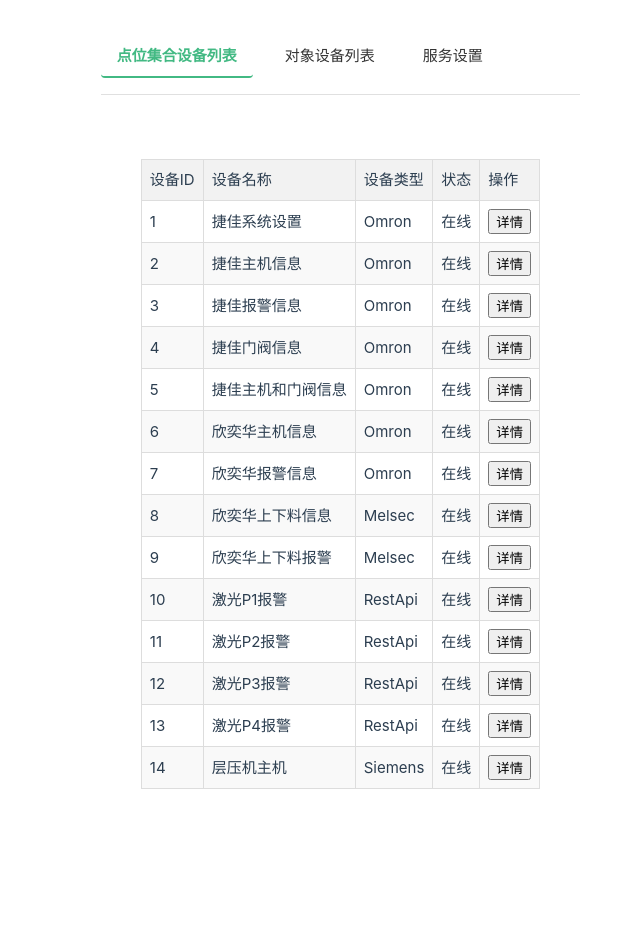
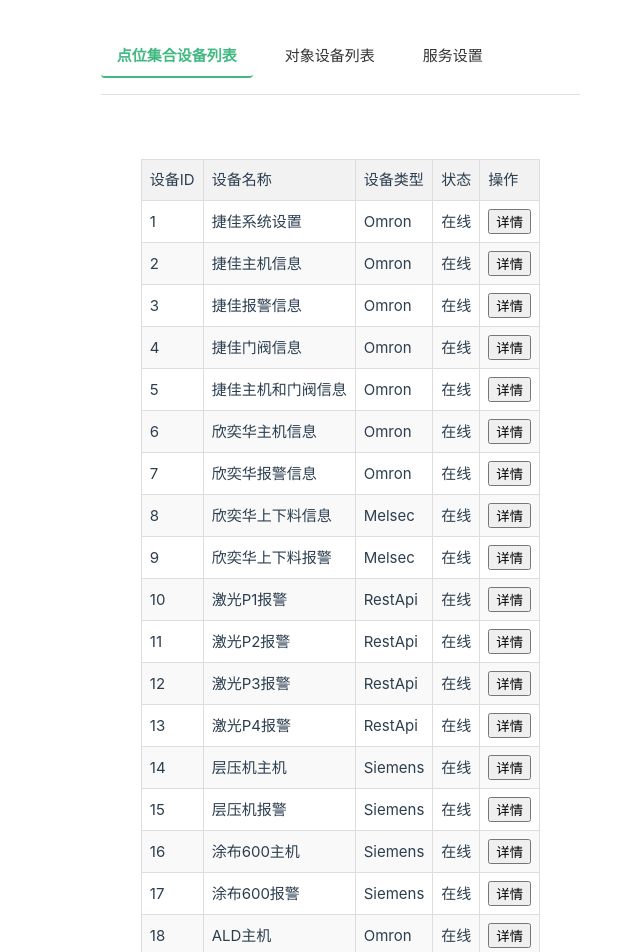
Before and after one commit to KaelTian/remoteclientdemo, a Vue app: page / in a window 1280 px wide. Shown: the top 952 px of the page, without its empty margins (40-680 px from the left). Built offline with nearby package versions, Linux system fonts and the light colour scheme.

Commit message:
support other devices

```diff
--- a/src/views/HomeView.vue
+++ b/src/views/HomeView.vue
@@ -278,12 +278,87 @@ const devices = ref([
             callbackMethod: 'UpdatePLCPointsEvent',
             updateFields: [
             ],
-            callbackWorkUnit: 'JiGuangP3WorkUnit',
-            isIncremental: false,
+            isIncremental: true,
             useCallbackWorkUnit: false,
             plcPointsUrl: `/CYJCollectorWorkUnit/PLCPoints`,
         }
-    }
+    },
+    {
+        id: 15,
+        name: '层压机报警',
+        type: DeviceType.SIEMENS,
+        status: DeviceStatus.ONLINE,
+        plcConfig: {
+            title: '层压机报警',
+            signalrUrl: `${getServerUrl()}/signalr?user=Receiver1&group=CengYaJiHostGroup`,
+            receiveMethod: 'GetCYJAlarmsEvent',
+            sendMethod: 'Message',
+            callbackUser: 'Collector1',
+            callbackMethod: 'UpdatePLCPointsEvent',
+            updateFields: [
+            ],
+            isIncremental: false,
+            useCallbackWorkUnit: false,
+            plcPointsUrl: `/CYJCollectorWorkUnit/Alarms`,
+        }
+    },
+    {
+        id: 16,
+        name: '涂布600主机',
+        type: DeviceType.SIEMENS,
+        status: DeviceStatus.ONLINE,
+        plcConfig: {
+            title: '涂布600主机',
+            signalrUrl: `${getServerUrl()}/signalr?user=Receiver1&group=TuBu600HostGroup`,
+            receiveMethod: 'GetTB600PointsEvent',
+            sendMethod: 'Message',
+            callbackUser: 'Collector1',
+            callbackMethod: 'UpdatePLCPointsEvent',
+            updateFields: [
+            ],
+            isIncremental: true,
+            useCallbackWorkUnit: false,
+            plcPointsUrl: `/TB600BasicCollectorWorkUnit/PLCPoints`,
+        }
+    },
+    {
+        id: 17,
+        name: '涂布600报警',
+        type: DeviceType.SIEMENS,
+        status: DeviceStatus.ONLINE,
+        plcConfig: {
+            title: '涂布600报警',
+            signalrUrl: `${getServerUrl()}/signalr?user=Receiver1&group=TuBu600HostGroup`,
+            receiveMethod: 'GetTB600AlarmsEvent',
+            sendMethod: 'Message',
+            callbackUser: 'Collector1',
+            callbackMethod: 'UpdatePLCPointsEvent',
+            updateFields: [
+            ],
+            isIncremental: false,
+            useCallbackWorkUnit: false,
+            plcPointsUrl: `/TB600AlarmCollectorWorkUnit/Alarms`,
+        }
+    },
+    {
+        id: 18,
+        name: 'ALD主机',
+        type: DeviceType.OMRON,
+        status: DeviceStatus.ONLINE,
+        plcConfig: {
+            title: 'ALD主机',
+            signalrUrl: `${getServerUrl()}/signalr?user=Receiver1&group=ALDHostGroup`,
+            receiveMethod: 'GetALDPointsEvent',
+            sendMethod: 'Message',
+            callbackUser: 'Collector1',
+            callbackMethod: 'UpdatePLCPointsEvent',
+            updateFields: [
+            ],
+            isIncremental: true,
+            useCallbackWorkUnit: false,
+            plcPointsUrl: `/ALDBasicCollectorWorkUnit/PLCPoints`,
+        }
+    },
     // 可以继续添加更多设备
 ])
 </script>
```
